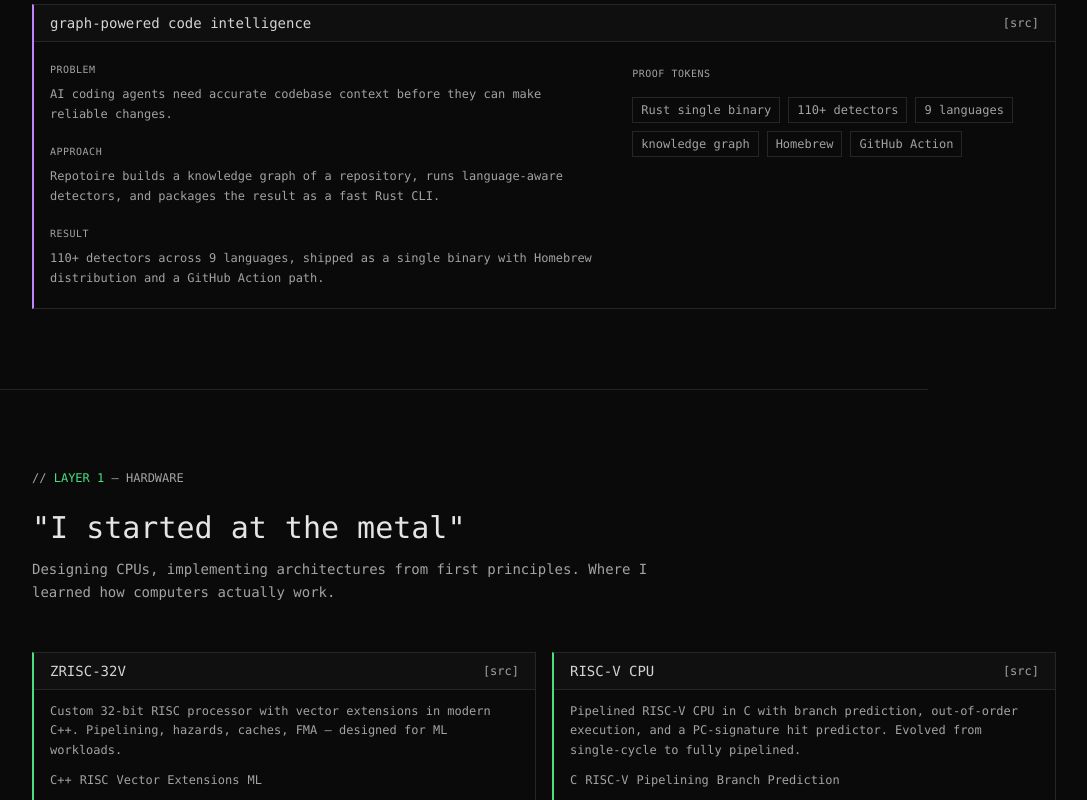
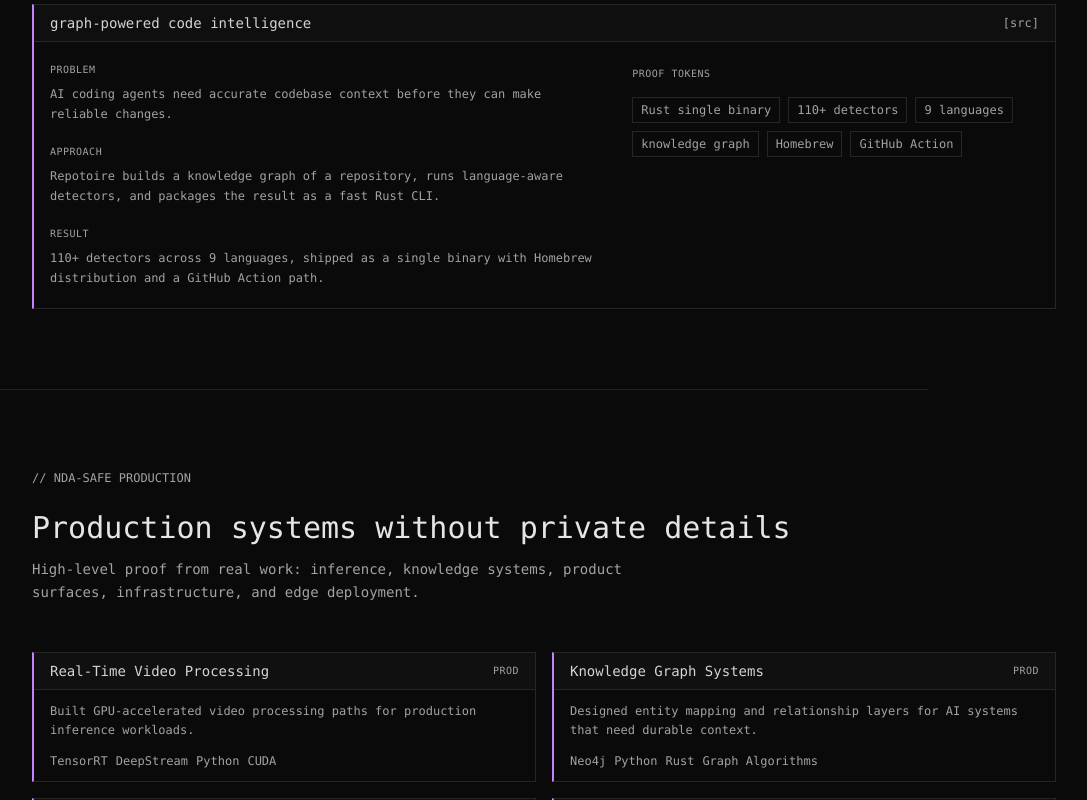
Before and after one commit to Zach-hammad/zach-hammad-portfolio, a Next.js app: page / in a window 1280 px wide. Shown: the part 2000-2800 px from the top of the page, without its empty margins (96-1183 px from the left). Built offline with nearby package versions, Linux system fonts and the light colour scheme; no server answers.

Commit message:
feat: separate production proof

```diff
--- a/src/app/page.tsx
+++ b/src/app/page.tsx
@@ -2,16 +2,15 @@ import HeroContainer from "@/components/hero/HeroContainer";
 import IntroSection from "@/components/sections/IntroSection";
 import ProofPillarsSection from "@/components/sections/ProofPillarsSection";
 import FlagshipCaseStudy from "@/components/sections/FlagshipCaseStudy";
+import ProductionProofSection from "@/components/sections/ProductionProofSection";
 import DragonCurveBackground from "@/components/DragonCurveBackground";
 import TopBar from "@/components/TopBar";
 import LayerSection from "@/components/sections/LayerSection";
 import PersonalSection from "@/components/sections/PersonalSection";
 import ContactFooter from "@/components/sections/ContactFooter";
 import ProjectCard from "@/components/cards/ProjectCard";
-import ProfessionalCard from "@/components/cards/ProfessionalCard";
 import AnimatedSection from "@/components/AnimatedSection";
 import { getProjectsByLayer } from "@/data/projects";
-import { professionalExperience } from "@/data/professional";
 import { fetchAllGitHubStats } from "@/lib/github";
 import { projects } from "@/data/projects";
 
@@ -41,6 +40,10 @@ export default async function Home() {
       <hr className="section-rule max-w-5xl mx-auto" />
 
       <FlagshipCaseStudy />
+
+      <hr className="section-rule max-w-5xl mx-auto" />
+
+      <ProductionProofSection />
 
       <hr className="section-rule max-w-5xl mx-auto" />
 
@@ -99,26 +102,6 @@ export default async function Home() {
         description="Production software, developer tools, and AI systems. Where I am today."
         accentColor="#c084fc"
       >
-        {/* Professional experience -- NDA-safe */}
-        <div className="md:col-span-2 mb-4">
-          <AnimatedSection>
-            <div className="text-xs text-neutral-400 mb-4">
-              {"// "}production
-            </div>
-          </AnimatedSection>
-          <div className="grid grid-cols-1 md:grid-cols-2 gap-4">
-            {professionalExperience.map((exp) => (
-              <AnimatedSection key={exp.area} delay={0.1}>
-                <ProfessionalCard
-                  experience={exp}
-                  accentColor="#c084fc"
-                />
-              </AnimatedSection>
-            ))}
-          </div>
-        </div>
-
-        {/* Open source projects */}
         <div className="md:col-span-2">
           <AnimatedSection>
             <div className="text-xs text-neutral-400 mb-4 mt-4">
--- /dev/null
+++ b/src/components/sections/ProductionProofSection.tsx
@@ -0,0 +1,36 @@
+import AnimatedSection from "@/components/AnimatedSection";
+import ProfessionalCard from "@/components/cards/ProfessionalCard";
+import { professionalExperience } from "@/data/professional";
+
+export default function ProductionProofSection() {
+  return (
+    <section className="py-20 px-4 font-mono">
+      <div className="max-w-5xl mx-auto">
+        <AnimatedSection>
+          <div className="mb-12">
+            <div className="text-xs text-neutral-400 mb-6">
+              {"// "}NDA-SAFE PRODUCTION
+            </div>
+            <h2 className="text-2xl md:text-3xl font-normal text-neutral-200 mb-3">
+              Production systems without private details
+            </h2>
+            <p className="text-sm text-neutral-400 max-w-2xl leading-relaxed">
+              High-level proof from real work: inference, knowledge systems,
+              product surfaces, infrastructure, and edge deployment.
+            </p>
+          </div>
+        </AnimatedSection>
+        <div className="grid grid-cols-1 md:grid-cols-2 gap-4">
+          {professionalExperience.map((experience, index) => (
+            <AnimatedSection key={experience.area} delay={index * 0.08}>
+              <ProfessionalCard
+                experience={experience}
+                accentColor="#c084fc"
+              />
+            </AnimatedSection>
+          ))}
+        </div>
+      </div>
+    </section>
+  );
+}
--- a/src/data/professional.ts
+++ b/src/data/professional.ts
@@ -4,31 +4,31 @@ export const professionalExperience: ProfessionalExperience[] = [
   {
     area: "Real-Time Video Processing",
     description:
-      "Designed and built a real-time video processing pipeline for production deployment.",
+      "Built GPU-accelerated video processing paths for production inference workloads.",
     technologies: ["TensorRT", "DeepStream", "Python", "CUDA"],
   },
   {
-    area: "Knowledge Graph System",
+    area: "Knowledge Graph Systems",
     description:
-      "Architected a knowledge graph with entity fingerprinting and relationship mapping.",
+      "Designed entity mapping and relationship layers for AI systems that need durable context.",
     technologies: ["Neo4j", "Python", "Rust", "Graph Algorithms"],
   },
   {
-    area: "Educational Platform",
+    area: "Full-Stack Product Systems",
     description:
-      "Developed a full-stack educational platform with gamification and knowledge tracking.",
-    technologies: ["Next.js", "Turborepo", "TypeScript", "Monorepo"],
+      "Built dashboard and workflow surfaces that connect AI capabilities to real users.",
+    technologies: ["Next.js", "TypeScript", "Turborepo", "Monorepo"],
   },
   {
     area: "Infrastructure & GitOps",
     description:
-      "Built and maintained production Kubernetes infrastructure with GitOps workflows.",
-    technologies: ["k3s", "ArgoCD", "Harbor", "GitHub Actions", "Doppler"],
+      "Maintained deployment paths for production services with repeatable infrastructure workflows.",
+    technologies: ["Kubernetes", "ArgoCD", "GitHub Actions", "Doppler"],
   },
   {
     area: "Edge AI Deployment",
     description:
-      "Deployed ML models to edge hardware with hardware-accelerated inference.",
+      "Deployed model workloads to constrained hardware with hardware-accelerated inference.",
     technologies: ["Hailo", "Raspberry Pi", "Python", "TensorRT"],
   },
 ];
```
Also changed, not shown: scripts/audit-checks.mjs (+20 -0 lines).
